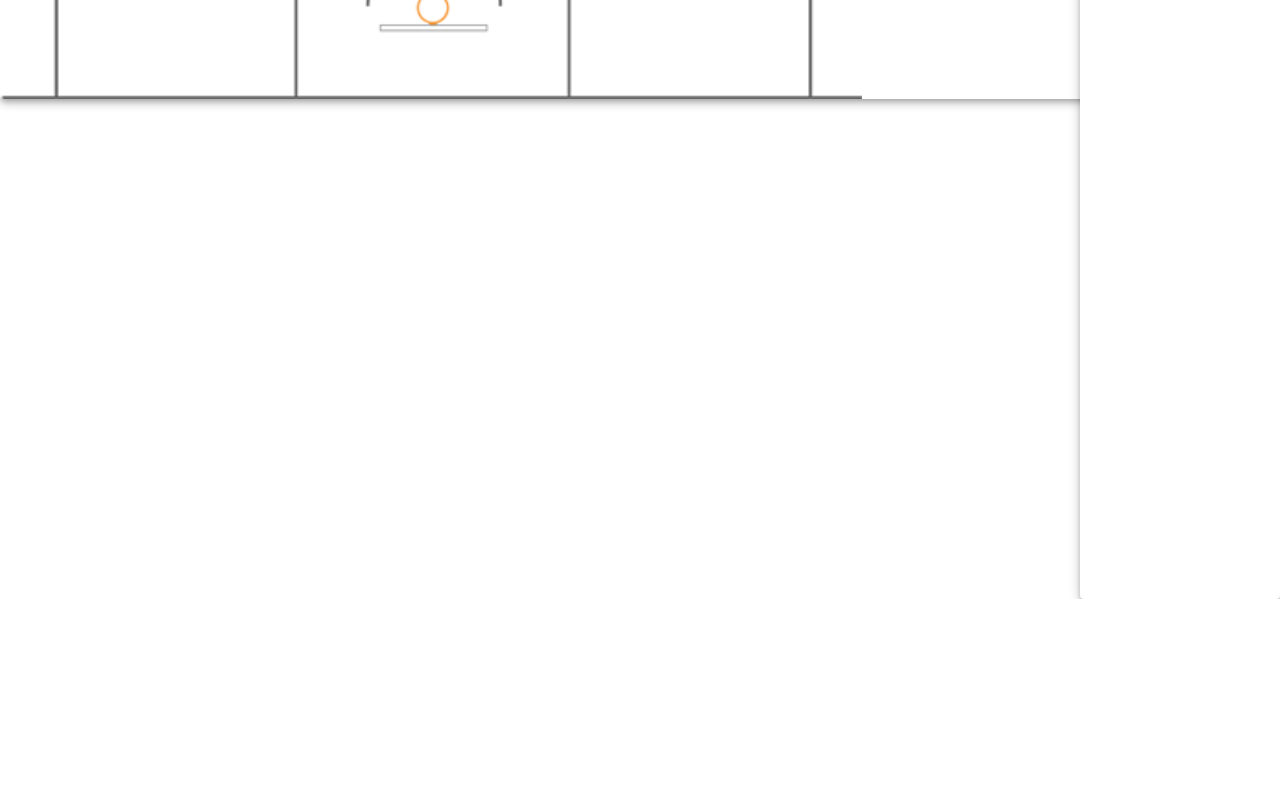
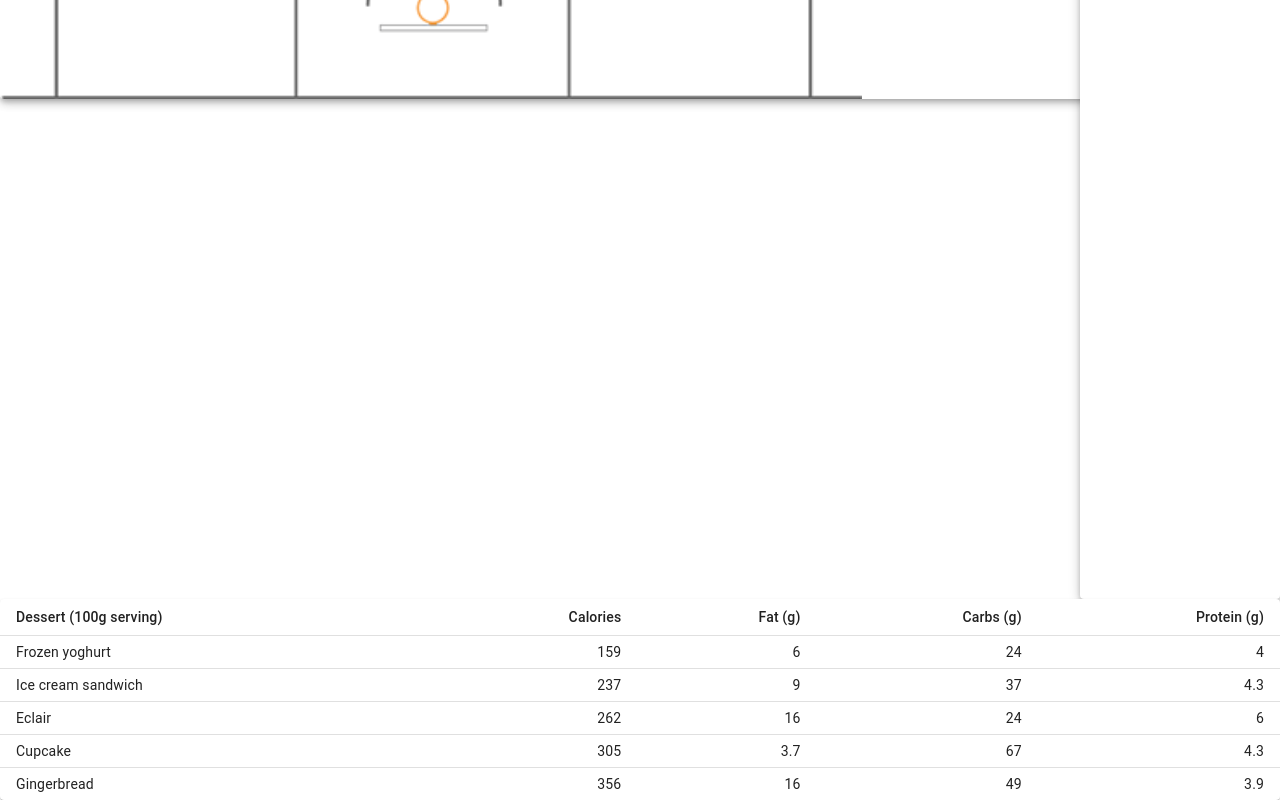
Before and after one commit to dkStephanos/nbaRotationBuilder, a React (Create React App) app in the folder nba-roto-builder-client/: page / in a window 1280 px wide. Shown: the part 465-1265 px from the top of the page. Before the commit the page ends 1064 px from the top, so only its background shows below. Built offline with nearby package versions, Linux system fonts and the light colour scheme; no server answers.

Commit message:
adding generic data table as placeholder

```diff
--- a/nba-roto-builder-client/src/App.js
+++ b/nba-roto-builder-client/src/App.js
@@ -4,6 +4,7 @@
 import Roster from './components/roster';
 import Court from './components/court';
 import MenuAppBar from './components/appbar';
+import Table from './components/statsTable';
 
 function App() {
 	const [roster, setRoster] = useState([]);
@@ -16,7 +17,10 @@
 		<div className='App'>
 			<MenuAppBar />
 			<Roster roster={roster} />
-			<Court />
+			<div>
+				<Court />
+				<Table />
+			</div>
 		</div>
 	);
 }
--- /dev/null
+++ b/nba-roto-builder-client/src/components/statsTable.js
@@ -0,0 +1,53 @@
+import * as React from 'react';
+import Table from '@mui/material/Table';
+import TableBody from '@mui/material/TableBody';
+import TableCell from '@mui/material/TableCell';
+import TableContainer from '@mui/material/TableContainer';
+import TableHead from '@mui/material/TableHead';
+import TableRow from '@mui/material/TableRow';
+import Paper from '@mui/material/Paper';
+
+function createData(name, calories, fat, carbs, protein) {
+	return { name, calories, fat, carbs, protein };
+}
+
+const rows = [
+	createData('Frozen yoghurt', 159, 6.0, 24, 4.0),
+	createData('Ice cream sandwich', 237, 9.0, 37, 4.3),
+	createData('Eclair', 262, 16.0, 24, 6.0),
+	createData('Cupcake', 305, 3.7, 67, 4.3),
+	createData('Gingerbread', 356, 16.0, 49, 3.9),
+];
+
+const StatsTable = (props) => {
+	return (
+		<TableContainer component={Paper} style={{ display: 'inline-block', verticalAlign: 'bottom' }}>
+			<Table sx={{ minWidth: 650 }} size='small' aria-label='a dense table'>
+				<TableHead>
+					<TableRow>
+						<TableCell>Dessert (100g serving)</TableCell>
+						<TableCell align='right'>Calories</TableCell>
+						<TableCell align='right'>Fat&nbsp;(g)</TableCell>
+						<TableCell align='right'>Carbs&nbsp;(g)</TableCell>
+						<TableCell align='right'>Protein&nbsp;(g)</TableCell>
+					</TableRow>
+				</TableHead>
+				<TableBody>
+					{rows.map((row) => (
+						<TableRow key={row.name} sx={{ '&:last-child td, &:last-child th': { border: 0 } }}>
+							<TableCell component='th' scope='row'>
+								{row.name}
+							</TableCell>
+							<TableCell align='right'>{row.calories}</TableCell>
+							<TableCell align='right'>{row.fat}</TableCell>
+							<TableCell align='right'>{row.carbs}</TableCell>
+							<TableCell align='right'>{row.protein}</TableCell>
+						</TableRow>
+					))}
+				</TableBody>
+			</Table>
+		</TableContainer>
+	);
+};
+
+export default StatsTable;
```
